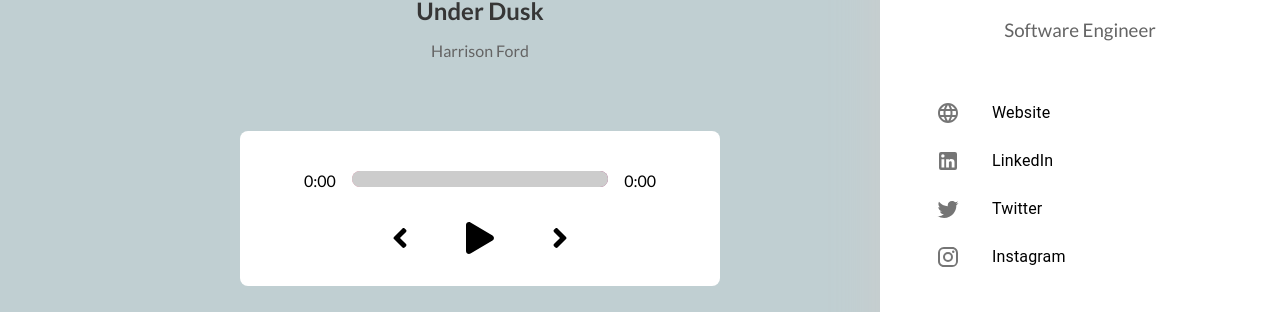
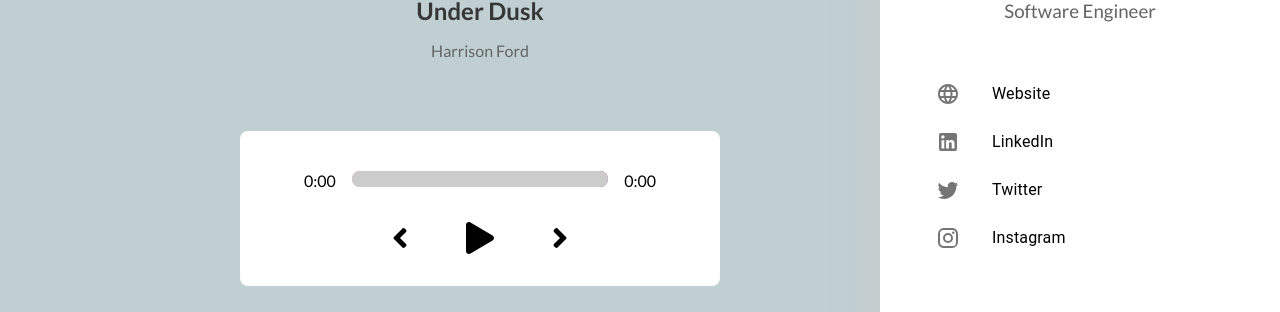
Before and after one commit to rwishavg/Ours, a React (Create React App) app: page / in a window 1280 px wide. Both pictures are taken after a click on the button "Developer". Shown: the part 333-645 px from the top of the page. Built offline with nearby package versions, Linux system fonts and the light colour scheme.

Commit message:
links added to dev.jsx

```diff
--- a/src/components/Dev.jsx
+++ b/src/components/Dev.jsx
@@ -15,43 +15,53 @@ import LanguageIcon from '@mui/icons-material/Language';
 
 const Dev = ({ devStatus }) => {
 	return (
-		<DevContainer devStatus={devStatus}>}
+		<DevContainer devStatus={devStatus}>
 			<Avatar alt="Rwishav Ghosh" src={pic} sx={avatar}/>
 			<H1>Rwishav Ghosh</H1>
 			<H3>Software Engineer</H3>
-      <List sx={{marginTop: 5, marginLeft: 5}}>
+			<List sx={{ marginTop: 5, marginLeft: 5 }}>
+        <A href="https://rwishav-ghosh.web.app/">
 					<ListItemButton>
 						<ListItemIcon>
 							<LanguageIcon />
 						</ListItemIcon>
 						<ListItemText primary="Website" />
 					</ListItemButton>
-
+				</A>
+				<A href="https://www.linkedin.com/in/rwishav/">
 					<ListItemButton>
 						<ListItemIcon>
 							<LinkedInIcon />
 						</ListItemIcon>
 						<ListItemText primary="LinkedIn" />
 					</ListItemButton>
-
+				</A>
+				<A href="https://twitter.com/rwishavvv">
 					<ListItemButton>
 						<ListItemIcon>
 							<TwitterIcon />
 						</ListItemIcon>
 						<ListItemText primary="Twitter" />
 					</ListItemButton>
-
+				</A>
+				<A href ="https://www.instagram.com/rwishavvv/">
 					<ListItemButton>
 						<ListItemIcon>
 							<InstagramIcon />
 						</ListItemIcon>
 						<ListItemText primary="Instagram" />
 					</ListItemButton>
-
+				</A>
       </List>
 		</DevContainer>
 	);
 };
+
+const A = styled.a`
+	text-decoration: none;
+	text-decoration-color: black;
+	color: black;
+`;
 
 //style for dev container
 const DevContainer = styled.div`
```
Lines whose indentation alone changed are shown as unchanged.
